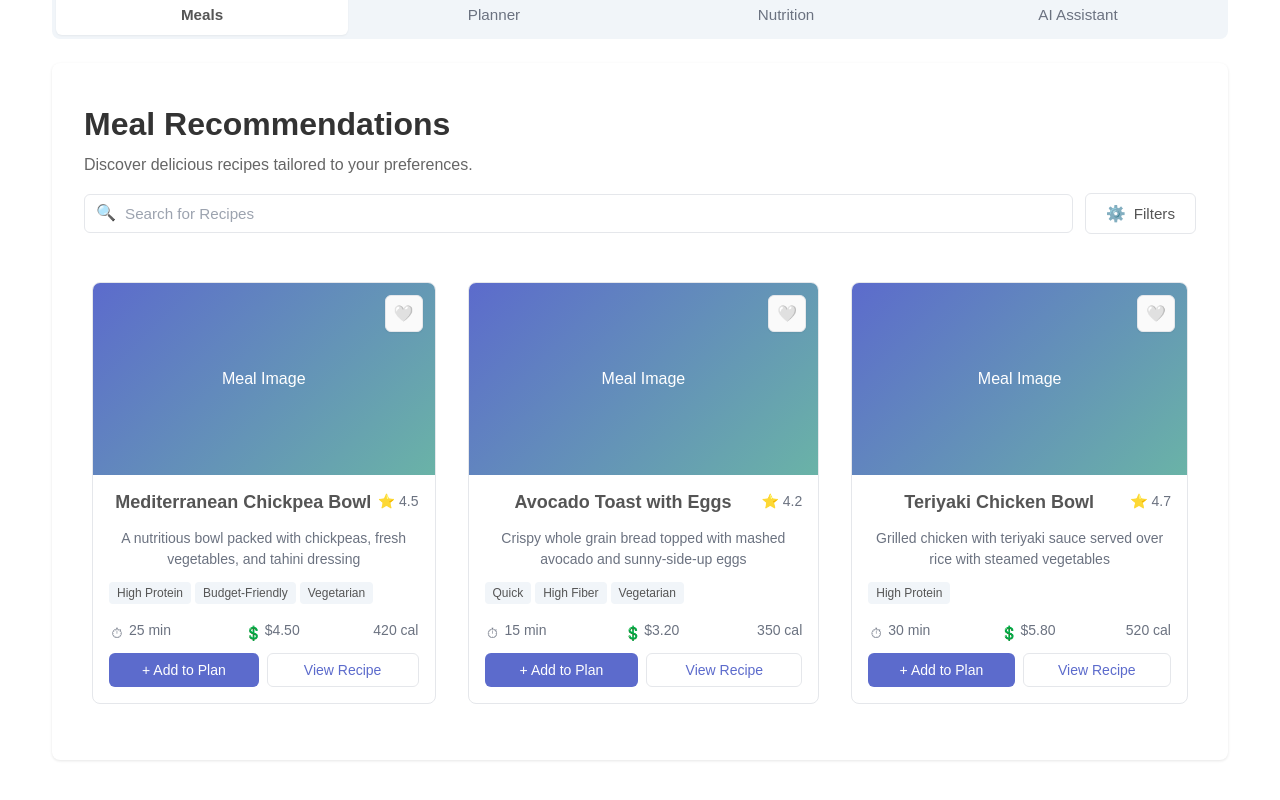
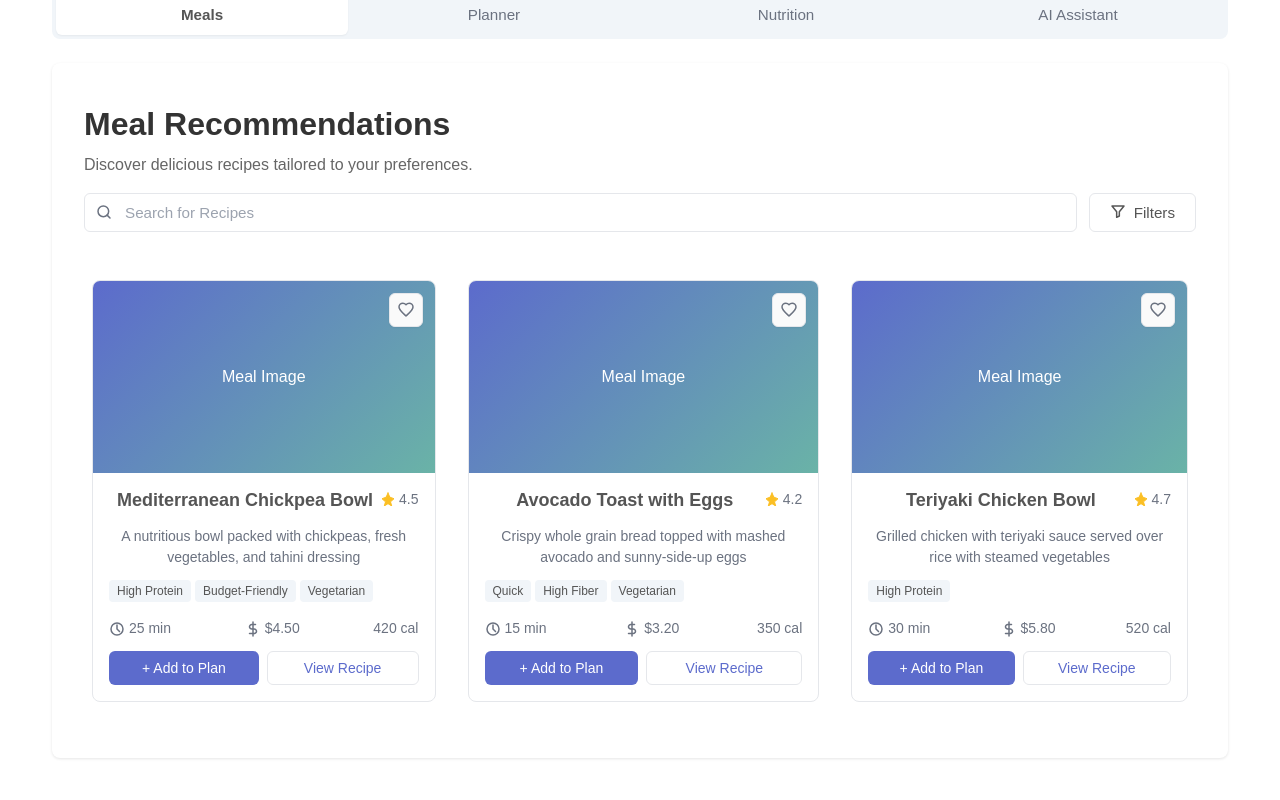
Before and after one commit to LindaMukundwa/NutritionU-Group1, a React (Vite) app in the folder frontend/: page / in a window 1280 px wide. Shown: the part 346-1146 px from the top of the page. Built offline with nearby package versions, Linux system fonts and the light colour scheme.

Commit message:
Style changes to meals tab

```diff
--- a/frontend/src/components/Dashboard/Dashboard.tsx
+++ b/frontend/src/components/Dashboard/Dashboard.tsx
@@ -3,9 +3,8 @@
 import React, { type FC, useState } from "react"
 import styles from "./Dashboard.module.css"
 import MealContentCard from "./MealContentCard/MealContentCard"
-import SearchBar from './SearchBar/SearchBar';
+import SearchBar from "./SearchBar/SearchBar"
 
-// Define the shape for the summary data for clarity and type safety
 interface SummaryCardData {
   title: string
   value: string | number
@@ -17,7 +16,7 @@ interface SummaryCardData {
   }
 }
 
-interface DashboardProps { }
+type DashboardProps = {}
 
 // --- Shell components for each content area ---
 function MealContent() {
@@ -56,12 +55,7 @@ function MealContent() {
     },
   ]
 
-  const filteredMeals = sampleMeals.filter(
-    (meal) =>
-      meal.title.toLowerCase().includes(searchQuery.toLowerCase()) ||
-      meal.description.toLowerCase().includes(searchQuery.toLowerCase()) ||
-      meal.tags.some((tag) => tag.toLowerCase().includes(searchQuery.toLowerCase())),
-  )
+  const filteredMeals = sampleMeals.filter((meal) => meal.title.toLowerCase().includes(searchQuery.toLowerCase()))
 
   const handleFilterClick = () => {
     console.log("Filter button clicked")
@@ -153,8 +147,7 @@ function DashboardContentSwitcher() {
           <button
             key={tab.id}
             onClick={() => setActiveTab(tab.id)}
-            className={`${styles.tabButton} ${activeTab === tab.id ? styles.active : ""
-              }`}
+            className={`${styles.tabButton} ${activeTab === tab.id ? styles.active : ""}`}
           >
             {tab.label}
           </button>
@@ -207,10 +200,7 @@ const Dashboard: FC<DashboardProps> = () => {
     const percentage = (current / total) * 100
     return (
       <div className={styles.progressBarContainer}>
-        <div
-          className={styles.progressBarFill}
-          style={{ width: `${percentage}%` }}
-        />
+        <div className={styles.progressBarFill} style={{ width: `${percentage}%` }} />
       </div>
     )
   }
@@ -238,15 +228,11 @@ const Dashboard: FC<DashboardProps> = () => {
       {/* Header/Greeting Section */}
       <div className={styles.header}>
         <h1 className={styles.greeting}>Good morning, Jessica! 👋</h1>
-        <p className={styles.prompt}>
-          Ready to plan some delicious meals for this week?
-        </p>
+        <p className={styles.prompt}>Ready to plan some delicious meals for this week?</p>
       </div>
 
       {/* Summary Cards Section */}
-      <div className={styles.summaryGrid}>
-        {dashboardSummary.map(renderSummaryCard)}
-      </div>
+      <div className={styles.summaryGrid}>{dashboardSummary.map(renderSummaryCard)}</div>
 
       {/* Dashboard Content Switcher Section */}
       <DashboardContentSwitcher />
--- a/frontend/src/components/Dashboard/MealContentCard/MealContentCard.tsx
+++ b/frontend/src/components/Dashboard/MealContentCard/MealContentCard.tsx
@@ -1,16 +1,18 @@
+"use client"
+
 // MealContentCard.tsx
-import React, { type FC, useState } from 'react';
-import styles from './MealContentCard.module.css';
+import { type FC, useState } from "react"
+import styles from "./MealContentCard.module.css"
 
 interface MealContentCardProps {
-  imageUrl?: string;
-  title: string;
-  description: string;
-  time: string;
-  price: string;
-  calories: number;
-  rating?: number;
-  tags?: string[];
+  imageUrl?: string
+  title: string
+  description: string
+  time: string
+  price: string
+  calories: number
+  rating?: number
+  tags?: string[]
 }
 
 const MealContentCard: FC<MealContentCardProps> = ({
@@ -21,33 +23,46 @@ const MealContentCard: FC<MealContentCardProps> = ({
   price,
   calories,
   rating,
-  tags = []
+  tags = [],
 }) => {
-  const [isLiked, setIsLiked] = useState(false);
+  const [isLiked, setIsLiked] = useState(false)
 
   const handleLikeToggle = () => {
-    setIsLiked(!isLiked);
-  };
+    setIsLiked(!isLiked)
+  }
 
   return (
     <div className={styles.MealContentCard}>
       {/* Image Section */}
       <div className={styles.imageContainer}>
         {imageUrl ? (
-          <img src={imageUrl} alt={title} className={styles.mealImage} />
+          <img src={imageUrl || "/placeholder.svg"} alt={title} className={styles.mealImage} />
         ) : (
           <div className={styles.imagePlaceholder}>Meal Image</div>
         )}
 
         {/* Like Button */}
         <button
-          className={`${styles.likeButton} ${isLiked ? styles.liked : ''}`}
+          className={`${styles.likeButton} ${isLiked ? styles.liked : ""}`}
           onClick={handleLikeToggle}
-          aria-label={isLiked ? 'Unlike meal' : 'Like meal'}
+          aria-label={isLiked ? "Unlike meal" : "Like meal"}
         >
-          {isLiked ? '❤️' : '🤍'}
+          <svg
+            width="16"
+            height="16"
+            viewBox="0 0 16 16"
+            fill={isLiked ? "#ef4444" : "none"}
+            xmlns="http://www.w3.org/2000/svg"
+          >
+            <path
+              d="M8 14L7.05 13.15C3.4 9.86 1 7.69 1 5.05C1 2.88 2.68 1.2 4.85 1.2C6.04 1.2 7.19 1.76 8 2.66C8.81 1.76 9.96 1.2 11.15 1.2C13.32 1.2 15 2.88 15 5.05C15 7.69 12.6 9.86 8.95 13.15L8 14Z"
+              stroke={isLiked ? "#ef4444" : "#6b7280"}
+              strokeWidth="1.5"
+              strokeLinecap="round"
+              strokeLinejoin="round"
+            />
+          </svg>
         </button>
-
       </div>
 
       {/* Content Section */}
@@ -57,7 +72,16 @@ const MealContentCard: FC<MealContentCardProps> = ({
           <h3 className={styles.title}>{title}</h3>
           {rating && (
             <div className={styles.rating}>
-              ⭐ {rating}
+              <svg width="14" height="14" viewBox="0 0 14 14" fill="#fbbf24" xmlns="http://www.w3.org/2000/svg">
+                <path
+                  d="M7 1L8.854 5.146L13 6.708L9.5 9.854L10.708 14L7 11.646L3.292 14L4.5 9.854L1 6.708L5.146 5.146L7 1Z"
+                  stroke="#fbbf24"
+                  strokeWidth="1"
+                  strokeLinecap="round"
+                  strokeLinejoin="round"
+                />
+              </svg>
+              {rating}
             </div>
           )}
         </div>
@@ -80,13 +104,38 @@ const MealContentCard: FC<MealContentCardProps> = ({
         <div className={styles.mealDetails}>
           {/* Time */}
           <div className={styles.detailItem}>
-            <span className={styles.detailIcon}>⏱</span>
+            <svg
+              className={styles.detailIcon}
+              width="16"
+              height="16"
+              viewBox="0 0 16 16"
+              fill="none"
+              xmlns="http://www.w3.org/2000/svg"
+            >
+              <circle cx="8" cy="8" r="6" stroke="currentColor" strokeWidth="1.5" />
+              <path d="M8 4V8L10.5 10.5" stroke="currentColor" strokeWidth="1.5" strokeLinecap="round" />
+            </svg>
             <span className={styles.detailText}>{time}</span>
           </div>
 
           {/* Price */}
           <div className={styles.detailItem}>
-            <span className={styles.detailIcon}>💲</span>
+            <svg
+              className={styles.detailIcon}
+              width="16"
+              height="16"
+              viewBox="0 0 16 16"
+              fill="none"
+              xmlns="http://www.w3.org/2000/svg"
+            >
+              <path
+                d="M8 1V15M10.5 3.5H6.75C6.15326 3.5 5.58097 3.73705 5.15901 4.15901C4.73705 4.58097 4.5 5.15326 4.5 5.75C4.5 6.34674 4.73705 6.91903 5.15901 7.34099C5.58097 7.76295 6.15326 8 6.75 8H9.25C9.84674 8 10.419 8.23705 10.841 8.65901C11.2629 9.08097 11.5 9.65326 11.5 10.25C11.5 10.8467 11.2629 11.419 10.841 11.841C10.419 12.2629 9.84674 12.5 9.25 12.5H4.5"
+                stroke="currentColor"
+                strokeWidth="1.5"
+                strokeLinecap="round"
+                strokeLinejoin="round"
+              />
+            </svg>
             <span className={styles.detailText}>{price}</span>
           </div>
 
@@ -103,7 +152,7 @@ const MealContentCard: FC<MealContentCardProps> = ({
         </div>
       </div>
     </div>
-  );
-};
+  )
+}
 
-export default MealContentCard;
+export default MealContentCard
--- a/frontend/src/components/Dashboard/SearchBar/SearchBar.module.css
+++ b/frontend/src/components/Dashboard/SearchBar/SearchBar.module.css
@@ -14,10 +14,12 @@
   align-items: center;
 }
 
+/* Updated icon styling for SVG instead of emoji */
 .searchIcon {
   position: absolute;
   left: 12px;
-  font-size: 16px;
+  width: 16px;
+  height: 16px;
   color: #6b7280;
   pointer-events: none;
 }
@@ -70,8 +72,11 @@
   box-shadow: 0 0 0 3px rgba(92, 107, 204, 0.1);
 }
 
+/* Updated filter icon styling for SVG */
 .filterIcon {
-  font-size: 16px;
+  width: 16px;
+  height: 16px;
+  color: #555555;
 }
 
 /* Responsive */
--- a/frontend/src/components/Dashboard/SearchBar/SearchBar.tsx
+++ b/frontend/src/components/Dashboard/SearchBar/SearchBar.tsx
@@ -15,8 +15,29 @@ const SearchBar: FC<SearchBarProps> = ({ placeholder = "Search for Recipes", val
   return (
     <div className={styles.searchBarContainer}>
       <div className={styles.searchInputWrapper}>
-        {/* Search Icon */}
-        <span className={styles.searchIcon}>🔍</span>
+        <svg
+          className={styles.searchIcon}
+          width="16"
+          height="16"
+          viewBox="0 0 16 16"
+          fill="none"
+          xmlns="http://www.w3.org/2000/svg"
+        >
+          <path
+            d="M7.33333 12.6667C10.2789 12.6667 12.6667 10.2789 12.6667 7.33333C12.6667 4.38781 10.2789 2 7.33333 2C4.38781 2 2 4.38781 2 7.33333C2 10.2789 4.38781 12.6667 7.33333 12.6667Z"
+            stroke="currentColor"
+            strokeWidth="1.5"
+            strokeLinecap="round"
+            strokeLinejoin="round"
+          />
+          <path
+            d="M14 14L11.1 11.1"
+            stroke="currentColor"
+            strokeWidth="1.5"
+            strokeLinecap="round"
+            strokeLinejoin="round"
+          />
+        </svg>
 
         {/* Search Input */}
         <input
@@ -30,7 +51,22 @@ const SearchBar: FC<SearchBarProps> = ({ placeholder = "Search for Recipes", val
 
       {/* Filter Button */}
       <button className={styles.filterButton} onClick={onFilterClick} aria-label="Open filters">
-        <span className={styles.filterIcon}>⚙️</span>
+        <svg
+          className={styles.filterIcon}
+          width="16"
+          height="16"
+          viewBox="0 0 16 16"
+          fill="none"
+          xmlns="http://www.w3.org/2000/svg"
+        >
+          <path
+            d="M2 2H14L9.33333 7.66667V12L6.66667 13.3333V7.66667L2 2Z"
+            stroke="currentColor"
+            strokeWidth="1.5"
+            strokeLinecap="round"
+            strokeLinejoin="round"
+          />
+        </svg>
         <span>Filters</span>
       </button>
     </div>
```
